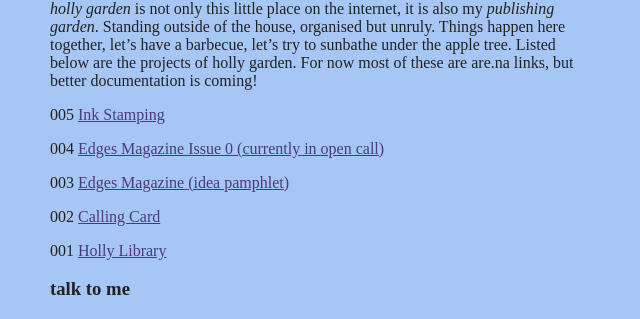
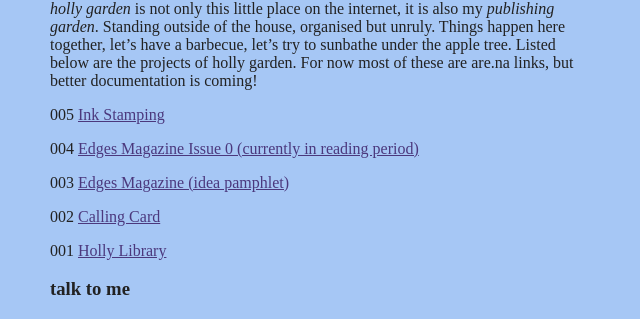
Before and after one commit to hollyz1jderveld/hollyz1jderveld.github.io, a Jekyll site: the page built from index.md, in a window 1280 px wide. Shown: the part 955-1274 px from the top of the page, without its empty margins (0-640 px from the left). Built offline with Jekyll 4.4.1, drawn with Linux system fonts in a browser that asks for light colours; some web fonts are replaced; Markdown is read by kramdown in place of the engine named in the settings; our own code applies the rules of GitHub Pages for plain Markdown files.

Commit message:
Update index.md

```diff
--- a/index.md
+++ b/index.md
@@ -37,7 +37,7 @@ There are currently no opening times scheduled.
 
 005  [Ink Stamping](https://www.are.na/holly-garden/ink-stamping)
 
-004  [Edges Magazine Issue 0 (currently in open call)](https://edgesmag.net)
+004  [Edges Magazine Issue 0 (currently in reading period)](https://edgesmag.net)
 
 003  [Edges Magazine (idea pamphlet)](https://www.are.na/holly-zijderveld/edges-magazine)
 
```
